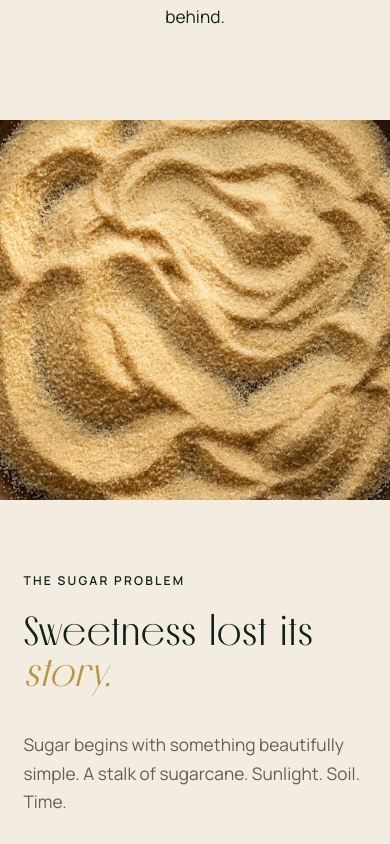
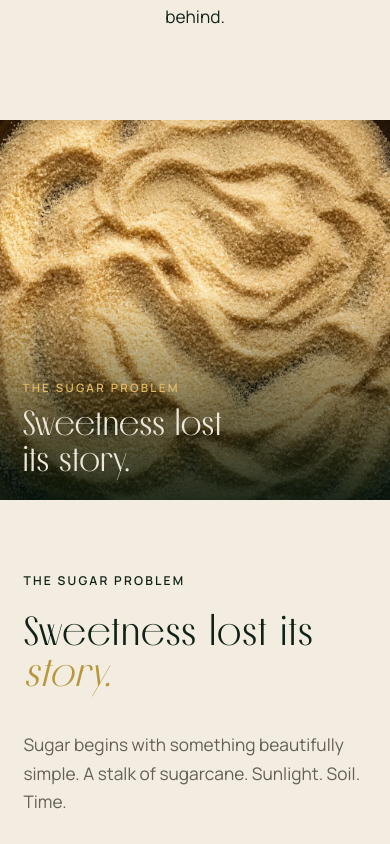
Before and after one commit to singhsaurabhsohan/zucero-website, a Next.js app in the folder storefront/: page / in a window 390 px wide. Shown: the part 1740-2584 px from the top of the page. Built offline with nearby package versions, Linux system fonts and the light colour scheme.

Commit message:
Add editorial text overlays to section imagery

```diff
--- a/storefront/app/globals.css
+++ b/storefront/app/globals.css
@@ -568,6 +568,13 @@ p,li,summary,label,input,textarea,select{letter-spacing:.002em}
 .heritage-collection header .collection-launch-callout .eyebrow{margin:0 0 .55rem;color:#e3bd68;font-size:clamp(.78rem,.95vw,.92rem);font-weight:700}
 .heritage-collection header .collection-launch-callout>p:last-child{margin:0 auto;color:var(--cream);font-family:var(--serif);font-size:clamp(1.4rem,2.1vw,2rem);line-height:1.25}
 .collection-launch-callout>p:last-child span{padding:0 .3em;color:var(--gold)}
+.editorial-image:after,.heritage-panorama:after,.heritage-journal-grid .heritage-picture:after{content:"";position:absolute;z-index:1;inset:45% 0 0;background:linear-gradient(transparent,rgba(3,20,12,.86))}
+.section-image-caption{position:absolute;z-index:2;inset:auto 0 0;padding:clamp(1.5rem,4vw,3.5rem);color:var(--cream);pointer-events:none}
+.section-image-caption span{display:block;margin-bottom:.55rem;color:#e1ba64;font-size:clamp(.72rem,.9vw,.86rem);font-weight:700;letter-spacing:.2em;text-transform:uppercase}
+.section-image-caption strong{display:block;max-width:780px;font-family:var(--serif);font-size:clamp(2.2rem,4.5vw,4.8rem);font-weight:400;line-height:1.02;letter-spacing:-.01em;text-shadow:0 3px 24px rgba(0,0,0,.45)}
+.heritage-journal-grid .section-image-caption{padding:clamp(1.3rem,2.5vw,2.2rem)}
+.heritage-journal-grid .section-image-caption strong{font-size:clamp(1.9rem,3vw,3rem)}
+.heritage-journal-grid>a>p{margin-top:1.4rem}
 .heritage-product-grid .heritage-product{display:flex;flex-direction:column;gap:0;margin:0;min-width:0}
 .heritage-product-grid .heritage-picture{width:100%;aspect-ratio:4/5}
 .heritage-product-grid .heritage-picture:after{content:"";position:absolute;z-index:1;inset:55% 0 0;background:linear-gradient(transparent,rgba(3,21,13,.9))}
@@ -581,6 +588,8 @@ p,li,summary,label,input,textarea,select{letter-spacing:.002em}
 .heritage-product-grid .heritage-sizes{margin-top:auto}
 @media(max-width:760px){
   .collection-launch-callout{margin-top:2rem;padding:1.25rem 1rem}
+  .section-image-caption{padding:1.4rem}
+  .section-image-caption strong{font-size:clamp(2rem,9vw,3rem)}
   .heritage-product-grid{grid-template-columns:1fr;gap:4.5rem}
   .heritage-product-grid .heritage-picture{aspect-ratio:4/5}
   .heritage-product-grid .heritage-product-details{padding-top:1.6rem}
--- a/storefront/app/page.tsx
+++ b/storefront/app/page.tsx
@@ -64,7 +64,7 @@ export default function Home() {
 
       <section id="problem" className="split-section problem">
         <div className="section-copy"><p className="eyebrow">The sugar problem</p><h2>Sweetness lost its <em>story.</em></h2><p>Sugar begins with something beautifully simple. A stalk of sugarcane. Sunlight. Soil. Time.</p><p>For generations, India knew how to turn that sweetness into Gur, Khand and Mishri — with patience, craft and a deep respect for the ingredient.</p><p>But somewhere along the way, sweetness became increasingly refined, standardised and disconnected from where it began. The colour became whiter. The crystals became more uniform. The story became harder to see.</p><p>We believe sweetness deserves better. Not more. Not louder. Just closer to its source. So we went back to the beginning.</p><p className="note">Sugar is still sugar. Enjoy it mindfully; natural sweetness is not sugar-free.</p></div>
-        <div className="editorial-image"><Image src="/images/khand_texture.webp" alt="Close-up of golden unrefined sugar crystals" fill sizes="(max-width: 760px) 100vw, 50vw" /></div>
+        <div className="editorial-image"><Image src="/images/khand_texture.webp" alt="Close-up of golden unrefined sugar crystals" fill sizes="(max-width: 760px) 100vw, 50vw" /><div className="section-image-caption"><span>The sugar problem</span><strong>Sweetness lost<br />its story.</strong></div></div>
       </section>
 
       <section id="nature" className="nature-section">
--- a/storefront/components/heritage-sections.tsx
+++ b/storefront/components/heritage-sections.tsx
@@ -26,11 +26,11 @@ export function HeritageSections() {
       </div>
     </section>
     <section id="process" className="heritage-dark heritage-craft">
-      <div className="heritage-panorama"><Image src="/images/artisan_hands.webp" alt="Traditional sugar-making in a brass vessel" fill sizes="100vw" /></div>
+      <div className="heritage-panorama"><Image src="/images/artisan_hands.webp" alt="Traditional sugar-making in a brass vessel" fill sizes="100vw" /><div className="section-image-caption"><span>The Craft</span><strong>Good takes time.</strong></div></div>
       <div className="heritage-columns"><div><p className="eyebrow">The Craft</p><h2>Good<br />takes time.</h2></div><div><span className="heritage-rule" /><p className="heritage-lead">At Zucero, we honour the wisdom of how sweetness was made before shortcuts became the norm.</p><p>Our Khand begins with fresh sugarcane juice and is prepared using time-honoured methods. Traditionally prepared in iron vessels and naturally dried under the sun, it allows time and nature to do their work.</p><p>And then there is our Mishri. Fine threads are carefully positioned to encourage the slow formation of crystals — a meeting of geometry, patience and traditional Indian craft.</p><p>No shortcuts. No unnecessary intervention. Just sugarcane, time, tradition and craft. Because purity isn’t created at the end. It is protected from the beginning.</p></div></div>
       <div className="craft-steps">{[["Source", "Good begins at the source — with carefully selected sugarcane, chosen for its natural character and quality."], ["Purify", "Traditionally clarified using natural ingredients to remove unwanted impurities while preserving its natural character."], ["Crystallise", "Slowly transformed into crystals through the art of traditional craftsmanship."], ["Deliver", "Carefully packed and prepared to bring Zucero to your home."]].map(([title, copy], i) => <article key={title}><span className="eyebrow">0{i + 1}</span><h3>{title}</h3><p>{copy}</p></article>)}</div>
     </section>
-    <section className="heritage-dark heritage-slow"><div><p className="eyebrow">Chapter 04</p><h2>Slow<br /><em>sweetness.</em></h2><span className="heritage-rule" /><p>There is something that happens when Mishri dissolves slowly in hot water. You wait for it. That waiting is the ritual. Not the sugar itself, but what it asks of you.</p></div><div className="heritage-panorama"><Image src="/images/slow_sweetness.webp" alt="A quiet tea ritual with mishri" fill sizes="100vw" /></div></section>
+    <section className="heritage-dark heritage-slow"><div><p className="eyebrow">Chapter 04</p><h2>Slow<br /><em>sweetness.</em></h2><span className="heritage-rule" /><p>There is something that happens when Mishri dissolves slowly in hot water. You wait for it. That waiting is the ritual. Not the sugar itself, but what it asks of you.</p></div><div className="heritage-panorama"><Image src="/images/slow_sweetness.webp" alt="A quiet tea ritual with mishri" fill sizes="100vw" /><div className="section-image-caption"><span>Everyday ritual</span><strong>Let sweetness<br />unfold slowly.</strong></div></div></section>
     <section className="heritage-founder"><Image src="/images/foundertamanna.webp" alt="Tamanna Sharma, founder of Zucero" width={380} height={480} sizes="(max-width: 640px) 70vw, 300px" /><p className="eyebrow">Tamanna Sharma · The founder’s point of view</p><blockquote>If marketing can create trust,<br />it should also earn it.</blockquote><p className="eyebrow">Founder &amp; Managing Director, Zucero</p><span className="heritage-rule" /><p>With leadership experience across India and international markets, Tamanna Sharma has spent years understanding the power of brands — and, more importantly, the power of trust.</p><p>A good brand is not built by marketing alone. It is built by a good product, and strengthened by trust earned over time.</p><p>Zucero exists to make good more visible. Not by making bigger promises or creating unnecessary noise, but by making people more aware of what they choose.</p><Link className="text-link" href="/our-story">Read the founder’s story →</Link></section>
     <section className="heritage-dark heritage-rituals"><p className="eyebrow">Made for real life</p><h2>Everyday rituals,<br />elevated.</h2><div className="heritage-ritual-grid">{[
       ["Morning chai", "Stir a spoon of khand into strong cardamom tea. Start small and sweeten to your taste.", "desi-khand", "Meet Khand"],
@@ -40,6 +40,6 @@ export function HeritageSections() {
     <section className="heritage-dark heritage-journal"><p className="eyebrow">From the Journal</p><h2>From the journal</h2><div className="heritage-journal-grid">{[
       ["slow_sweetness.webp", "Rituals", "The Ritual of Morning Tea", "A slower beginning, one cup at a time.", "morning-tea"],
       ["journal_editorial.webp", "Heritage", "The Hands Behind the Craft", "On the value of patience and traditional sugar-making.", "the-craft"]
-    ].map(([img, tag, title, copy, slug]) => <Link href={`/journal#${slug}`} key={slug}><div className="heritage-picture"><Image src={`/images/${img}`} alt={title} fill sizes="(max-width: 760px) 88vw, 43vw" /></div><p className="eyebrow">{tag}</p><h3>{title}</h3><p>{copy}</p><span className="text-link">Read story →</span></Link>)}</div><Link className="button" href="/journal">View all stories</Link></section>
+    ].map(([img, tag, title, copy, slug]) => <Link href={`/journal#${slug}`} key={slug}><div className="heritage-picture"><Image src={`/images/${img}`} alt={title} fill sizes="(max-width: 760px) 88vw, 43vw" /><div className="section-image-caption"><span>{tag}</span><strong>{title}</strong></div></div><p>{copy}</p><span className="text-link">Read story →</span></Link>)}</div><Link className="button" href="/journal">View all stories</Link></section>
   </div>;
 }
```
